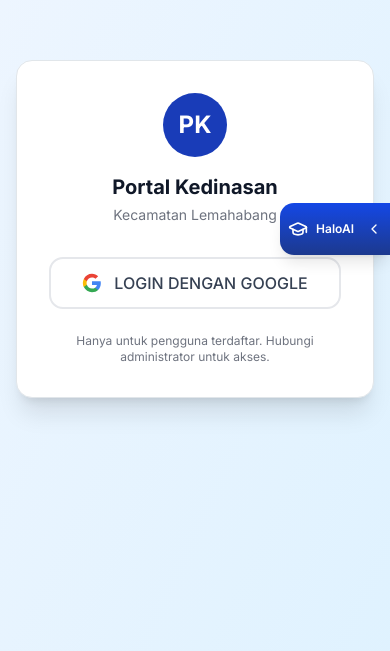
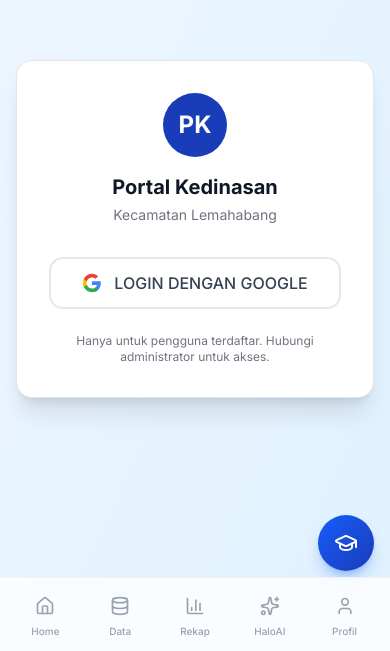
Before and after one commit to bankyan80/portal-korwil, a Next.js app: page /login in a window 390 px wide. Shown: the part 193-844 px from the top of the page. Built offline with nearby package versions, Linux system fonts and the light colour scheme; no server answers; the database is empty.

Commit message:
feat: responsive adaptive hybrid UI - mobile bottom nav, HaloAI bottom sheet, responsive layouts

```diff
--- a/src/app/admin/operator/page.tsx
+++ b/src/app/admin/operator/page.tsx
@@ -8,6 +8,7 @@ import { useCachedFirestore } from '@/hooks/useCachedFirestore';
 import { normalizeSchool } from '@/lib/normalize';
 import { Users, School, BarChart3, FileText, Image, Megaphone, LogOut, Loader2, Building2, RefreshCw, ListTodo, CheckCircle, ExternalLink, Clock } from 'lucide-react';
 import { FirebaseLED } from '@/components/portal/FirebaseLED';
+import MobileBottomNav from '@/components/layout/MobileBottomNav';
 import { db } from '@/lib/firebase';
 import { collection, query, where, onSnapshot } from 'firebase/firestore';
 
@@ -348,6 +349,7 @@ export default function OperatorDashboard() {
           </p>
         </div>
       </main>
+      <MobileBottomNav />
     </div>
   );
 }
--- a/src/app/admin/super/page.tsx
+++ b/src/app/admin/super/page.tsx
@@ -6,6 +6,7 @@ import { useAppStore } from '@/store/app-store';
 import { auth } from '@/lib/firebase';
 import { useCachedFirestore } from '@/hooks/useCachedFirestore';
 import { FirebaseLED } from '@/components/portal/FirebaseLED';
+import MobileBottomNav from '@/components/layout/MobileBottomNav';
 import {
   Users, School, BarChart3, FileText,
   LogOut, Loader2, Building2, RefreshCw, Shield,
@@ -483,6 +484,7 @@ export default function SuperAdminDashboard() {
           )}
         </div>
       </main>
+      <MobileBottomNav />
     </div>
   );
 }
--- a/src/app/globals.css
+++ b/src/app/globals.css
@@ -277,3 +277,37 @@ html {
   outline: 2px solid var(--ring);
   outline-offset: 2px;
 }
+
+/* Mobile safe area support */
+.safe-area-bottom {
+  padding-bottom: env(safe-area-inset-bottom, 0px);
+}
+
+.safe-area-top {
+  padding-top: env(safe-area-inset-top, 0px);
+}
+
+/* Touch-friendly interactions */
+@media (max-width: 767px) {
+  button, a, [role="button"] {
+    -webkit-tap-highlight-color: transparent;
+  }
+
+  input, select, textarea {
+    font-size: 16px !important; /* Prevents zoom on iOS */
+  }
+}
+
+/* Responsive table horizontal scroll */
+.table-scroll {
+  overflow-x: auto;
+  -webkit-overflow-scrolling: touch;
+}
+
+/* Mobile bottom sheet support */
+@media (max-width: 767px) {
+  .bottom-sheet {
+    max-height: 90vh;
+    overflow-y: auto;
+  }
+}
--- a/src/app/layout.tsx
+++ b/src/app/layout.tsx
@@ -6,6 +6,7 @@ import { ThemeProvider } from "@/providers/ThemeProvider";
 import { AuthProvider } from "@/providers/AuthProvider";
 import { FirestoreDataProvider } from "@/providers/FirestoreDataProvider";
 import HaloAIWidget from "@/components/ai/HaloAIWidget";
+import MobileBottomNav from "@/components/layout/MobileBottomNav";
 
 const inter = Inter({
   variable: "--font-inter",
@@ -77,6 +78,7 @@ export default function RootLayout({
               }}
             />
             <HaloAIWidget />
+            <MobileBottomNav />
           </AuthProvider>
         </ThemeProvider>
       </body>
--- a/src/app/rekap-laporan/page.tsx
+++ b/src/app/rekap-laporan/page.tsx
@@ -7,6 +7,7 @@ import {
   ChevronDown, ChevronUp, Filter, Eye, Edit, Trash2, SortAsc,
 } from 'lucide-react';
 import Footer from '@/components/portal/Footer';
+import MobileBottomNav from '@/components/layout/MobileBottomNav';
 import { useState, useMemo, useCallback, useEffect } from 'react';
 import { useAppStore } from '@/store/app-store';
 import { normalizeSchool } from '@/lib/normalize';
@@ -632,6 +633,7 @@ export default function LaporanBulananPage() {
       </main>
 
       <Footer />
+      <MobileBottomNav />
     </div>
   );
 }
--- a/src/components/ai/HaloAIWidget.tsx
+++ b/src/components/ai/HaloAIWidget.tsx
@@ -1,45 +1,53 @@
-'use client';
+'use client'
 
-import { useState, useEffect, useCallback } from 'react';
-import { usePathname } from 'next/navigation';
-import { AnimatePresence, motion } from 'framer-motion';
-import HaloAIChat from './HaloAIChat';
-import { useAppStore } from '@/store/app-store';
-import { GraduationCap, ChevronLeft, ChevronRight, Sparkles } from 'lucide-react';
+import { useState, useEffect, useCallback } from 'react'
+import { usePathname } from 'next/navigation'
+import { AnimatePresence, motion } from 'framer-motion'
+import HaloAIChat from './HaloAIChat'
+import { useAppStore } from '@/store/app-store'
+import { GraduationCap, ChevronLeft, ChevronRight, X, Sparkles } from 'lucide-react'
+import { useIsDesktop } from '@/hooks/use-media-query'
 
-type AIStatus = 'online' | 'slow' | 'error' | 'checking';
+type AIStatus = 'online' | 'slow' | 'error' | 'checking'
 
 export default function HaloAIWidget() {
-  const [isOpen, setIsOpen] = useState(false);
-  const [aiStatus, setAiStatus] = useState<AIStatus>('checking');
-  const user = useAppStore((s) => s.user);
-  const currentView = useAppStore((s) => s.currentView);
-  const pathname = usePathname();
+  const [isOpen, setIsOpen] = useState(false)
+  const [aiStatus, setAiStatus] = useState<AIStatus>('checking')
+  const user = useAppStore((s) => s.user)
+  const currentView = useAppStore((s) => s.currentView)
+  const pathname = usePathname()
+  const isDesktop = useIsDesktop()
 
   useEffect(() => {
-    let failCount = 0;
-    let isOffline = false;
+    let failCount = 0
+    let isOffline = false
 
     const check = async () => {
       try {
-        const res = await fetch('/api/haloai', { method: 'GET' });
-        const data = await res.json();
-        isOffline = !data.ok;
-        failCount = data.ok ? 0 : failCount + 1;
-        setAiStatus(data.ok ? 'online' : 'error');
+        const res = await fetch('/api/haloai', { method: 'GET' })
+        const data = await res.json()
+        isOffline = !data.ok
+        failCount = data.ok ? 0 : failCount + 1
+        setAiStatus(data.ok ? 'online' : 'error')
       } catch {
-        failCount++;
-        isOffline = failCount > 2;
+        failCount++
+        isOffline = failCount > 2
         if (failCount > 2) {
-          setAiStatus('error');
+          setAiStatus('error')
         }
       }
-    };
+    }
 
-    check();
-    const interval = setInterval(check, 120000);
-    return () => clearInterval(interval);
-  }, []);
+    check()
+    const interval = setInterval(check, 120000)
+    return () => clearInterval(interval)
+  }, [])
+
+  useEffect(() => {
+    const handleToggle = () => setIsOpen(prev => !prev)
+    window.addEventListener('haloai:toggle', handleToggle)
+    return () => window.removeEventListener('haloai:toggle', handleToggle)
+  }, [])
 
   const context = {
     userRole: user?.role || 'publik',
@@ -48,16 +56,52 @@ export default function HaloAIWidget() {
     schoolId: user?.schoolId,
     currentPath: pathname || '/',
     currentView,
-  };
+  }
 
   const handleToggle = useCallback(() => {
-    setIsOpen(prev => !prev);
-  }, []);
+    setIsOpen(prev => !prev)
+  }, [])
 
   const handleAiStatusChange = useCallback((status: AIStatus) => {
-    setAiStatus(status);
-  }, []);
+    setAiStatus(status)
+  }, [])
 
+  return (
+    <>
+      {isDesktop ? (
+        <DesktopPanel
+          isOpen={isOpen}
+          onToggle={handleToggle}
+          context={context}
+          aiStatus={aiStatus}
+          onAiStatusChange={handleAiStatusChange}
+        />
+      ) : (
+        <MobileSheet
+          isOpen={isOpen}
+          onClose={handleToggle}
+          context={context}
+          aiStatus={aiStatus}
+          onAiStatusChange={handleAiStatusChange}
+        />
+      )}
+    </>
+  )
+}
+
+function DesktopPanel({
+  isOpen,
+  onToggle,
+  context,
+  aiStatus,
+  onAiStatusChange,
+}: {
+  isOpen: boolean
+  onToggle: () => void
+  context: any
+  aiStatus: AIStatus
+  onAiStatusChange: (status: AIStatus) => void
+}) {
   return (
     <>
       <AnimatePresence>
@@ -69,7 +113,7 @@ export default function HaloAIWidget() {
             transition={{ duration: 0.3, ease: 'easeInOut' }}
             className="fixed top-0 right-0 z-50 h-screen w-[400px] bg-white dark:bg-slate-800 shadow-2xl shadow-black/20 border-l border-gray-200 dark:border-slate-700 flex flex-col"
           >
-            <HaloAIChat onClose={handleToggle} context={context} aiStatus={aiStatus} onAiStatusChange={handleAiStatusChange} />
+            <HaloAIChat onClose={onToggle} context={context} aiStatus={aiStatus} onAiStatusChange={onAiStatusChange} />
           </motion.div>
         )}
       </AnimatePresence>
@@ -77,12 +121,9 @@ export default function HaloAIWidget() {
       <motion.button
         initial={false}
         animate={{ x: isOpen ? 0 : 0 }}
-        className={`fixed top-1/2 -translate-y-1/2 z-50 flex items-center gap-2 px-2 py-4 rounded-l-xl shadow-lg transition-all duration-300 ${
-          isOpen
-            ? 'right-[400px] bg-gradient-to-b from-blue-700 to-blue-900 text-white'
-            : 'right-0 bg-gradient-to-b from-blue-700 to-blue-900 text-white rounded-l-xl rounded-r-none'
-        }`}
-        onClick={handleToggle}
+        className="fixed top-1/2 -translate-y-1/2 z-50 flex items-center gap-2 px-2 py-4 rounded-l-xl shadow-lg transition-all duration-300 bg-gradient-to-b from-blue-700 to-blue-900 text-white"
+        style={{ right: isOpen ? '400px' : '0' }}
+        onClick={onToggle}
       >
         <GraduationCap className="w-5 h-5" />
         {!isOpen && (
@@ -94,12 +135,81 @@ export default function HaloAIWidget() {
             HaloAI
           </motion.span>
         )}
-        {isOpen ? (
-          <ChevronRight className="w-4 h-4" />
-        ) : (
-          <ChevronLeft className="w-4 h-4" />
+        {isOpen ? <ChevronRight className="w-4 h-4" /> : <ChevronLeft className="w-4 h-4" />}
+      </motion.button>
+    </>
+  )
+}
+
+function MobileSheet({
+  isOpen,
+  onClose,
+  context,
+  aiStatus,
+  onAiStatusChange,
+}: {
+  isOpen: boolean
+  onClose: () => void
+  context: any
+  aiStatus: AIStatus
+  onAiStatusChange: (status: AIStatus) => void
+}) {
+  return (
+    <>
+      <AnimatePresence>
+        {isOpen && (
+          <>
+            <motion.div
+              initial={{ opacity: 0 }}
+              animate={{ opacity: 1 }}
+              exit={{ opacity: 0 }}
+              transition={{ duration: 0.2 }}
+              className="fixed inset-0 z-50 bg-black/40 backdrop-blur-sm md:hidden"
+              onClick={onClose}
+            />
+            <motion.div
+              initial={{ y: '100%' }}
+              animate={{ y: 0 }}
+              exit={{ y: '100%' }}
+              transition={{ duration: 0.3, ease: 'easeInOut' }}
+              className="fixed bottom-0 left-0 right-0 z-50 h-[90vh] bg-white dark:bg-slate-800 rounded-t-2xl shadow-2xl flex flex-col md:hidden"
+            >
+              <div className="flex items-center justify-between px-4 py-3 bg-gradient-to-r from-[#0d3b66] to-[#1a5276] rounded-t-2xl">
+                <div className="flex items-center gap-3">
+                  <div className="w-9 h-9 rounded-xl bg-yellow-500/20 flex items-center justify-center">
+                    <GraduationCap className="w-4 h-4 text-yellow-400" />
+                  </div>
+                  <div>
+                    <h2 className="font-bold text-sm text-white flex items-center gap-1.5">
+                      <Sparkles className="w-3.5 h-3.5 text-yellow-400" />
+                      HaloAI
+                    </h2>
+                    <p className="text-[10px] text-blue-200">Asisten Pendidikan Digital</p>
+                  </div>
+                </div>
+                <button
+                  onClick={onClose}
+                  className="w-8 h-8 rounded-full bg-white/10 hover:bg-white/20 flex items-center justify-center transition-colors"
+                >
+                  <X className="w-4 h-4 text-white" />
+                </button>
+              </div>
+              <HaloAIChat onClose={onClose} context={context} aiStatus={aiStatus} onAiStatusChange={onAiStatusChange} />
+            </motion.div>
+          </>
+        )}
+      </AnimatePresence>
+
+      <motion.button
+        whileTap={{ scale: 0.9 }}
+        className="fixed bottom-20 right-4 z-40 w-14 h-14 rounded-full bg-gradient-to-br from-blue-600 to-blue-800 text-white shadow-lg shadow-blue-600/30 flex items-center justify-center md:hidden"
+        onClick={onClose}
+      >
+        <GraduationCap className="w-6 h-6" />
+        {aiStatus === 'online' && (
+          <span className="absolute top-0 right-0 w-3.5 h-3.5 bg-green-400 rounded-full border-2 border-white dark:border-slate-900" />
         )}
       </motion.button>
     </>
-  );
+  )
 }
--- /dev/null
+++ b/src/components/layout/MobileBottomNav.tsx
@@ -0,0 +1,95 @@
+'use client'
+
+import { Home, Database, BarChart3, Sparkles, User } from 'lucide-react'
+import { usePathname, useRouter } from 'next/navigation'
+import { useAppStore } from '@/store/app-store'
+import { cn } from '@/lib/utils'
+
+interface NavItem {
+  id: string
+  label: string
+  icon: React.ElementType
+  path: string
+  requiresAuth?: boolean
+  allowedRoles?: string[]
+}
+
+const navItems: NavItem[] = [
+  { id: 'home', label: 'Home', icon: Home, path: '/' },
+  { id: 'data', label: 'Data', icon: Database, path: '/data-sekolah' },
+  { id: 'rekap', label: 'Rekap', icon: BarChart3, path: '/rekap-laporan' },
+  { id: 'haloai', label: 'HaloAI', icon: Sparkles, path: '/haloai' },
+  { id: 'profil', label: 'Profil', icon: User, path: '/profil' },
+]
+
+export default function MobileBottomNav() {
+  const pathname = usePathname()
+  const router = useRouter()
+  const user = useAppStore((s) => s.user)
+  const setCurrentView = useAppStore((s) => s.setCurrentView)
+
+  const isActive = (item: NavItem) => {
+    if (item.path === '/') return pathname === '/'
+    return pathname?.startsWith(item.path) || false
+  }
+
+  const handleNav = (item: NavItem) => {
+    if (item.id === 'haloai') {
+      window.dispatchEvent(new CustomEvent('haloai:toggle'))
+      return
+    }
+
+    if (item.requiresAuth && !user) {
+      router.push('/login')
+      return
+    }
+
+    if (item.allowedRoles && user && !item.allowedRoles.includes(user.role)) {
+      return
+    }
+
+    setCurrentView(item.path === '/' ? 'portal' : item.path.replace('/', '') as any)
+    router.push(item.path)
+  }
+
+  return (
+    <nav className="fixed bottom-0 left-0 right-0 z-40 md:hidden">
+      <div className="bg-white/80 dark:bg-slate-900/80 backdrop-blur-xl border-t border-gray-200/50 dark:border-slate-700/50 safe-area-bottom">
+        <div className="flex items-center justify-around px-2 py-1">
+          {navItems.map((item) => {
+            const Icon = item.icon
+            const active = isActive(item)
+            return (
+              <button
+                key={item.id}
+                onClick={() => handleNav(item)}
+                className={cn(
+                  'flex flex-col items-center justify-center py-2 px-3 rounded-xl transition-all duration-200 min-w-[56px]',
+                  active
+                    ? 'text-blue-700 dark:text-blue-400'
+                    : 'text-gray-400 dark:text-gray-500 hover:text-gray-600 dark:hover:text-gray-300'
+                )}
+              >
+                <div className={cn(
+                  'relative p-1.5 rounded-xl transition-all duration-200',
+                  active && 'bg-blue-100 dark:bg-blue-900/40'
+                )}>
+                  <Icon className="w-5 h-5" />
+                  {active && (
+                    <span className="absolute -bottom-0.5 left-1/2 -translate-x-1/2 w-1 h-1 rounded-full bg-blue-600 dark:bg-blue-400" />
+                  )}
+                </div>
+                <span className={cn(
+                  'text-[10px] font-medium mt-0.5',
+                  active ? 'text-blue-700 dark:text-blue-400' : 'text-gray-400 dark:text-gray-500'
+                )}>
+                  {item.label}
+                </span>
+              </button>
+            )
+          })}
+        </div>
+      </div>
+    </nav>
+  )
+}
--- a/src/components/portal/PortalView.tsx
+++ b/src/components/portal/PortalView.tsx
@@ -8,6 +8,7 @@ import Gallery from '@/components/portal/Gallery';
 import Organizations from '@/components/portal/Organizations';
 import InstitutionLinks from '@/components/portal/InstitutionLinks';
 import Footer from '@/components/portal/Footer';
+import MobileBottomNav from '@/components/layout/MobileBottomNav';
 import { FirebaseLED } from './FirebaseLED';
 
 export default function PortalView() {
@@ -17,7 +18,7 @@ export default function PortalView() {
       <FirebaseLED />
       <main className="flex-1 w-full">
         <HeroSection />
-        <div className="max-w-7xl mx-auto px-4 sm:px-6 lg:px-8 py-8 space-y-12">
+        <div className="max-w-7xl mx-auto px-3 sm:px-6 lg:px-8 py-6 sm:py-8 space-y-8 sm:space-y-12 md:pb-20">
           <MenuGrid />
           <div id="informasi"><Announcements /></div>
           <div id="galeri"><Gallery /></div>
@@ -26,6 +27,7 @@ export default function PortalView() {
         </div>
       </main>
       <div id="kontak"><Footer /></div>
+      <MobileBottomNav />
     </div>
   );
 }
--- /dev/null
+++ b/src/hooks/use-media-query.ts
@@ -0,0 +1,66 @@
+import * as React from "react"
+
+export type Breakpoint = 'sm' | 'md' | 'lg' | 'xl' | '2xl'
+
+const BREAKPOINTS: Record<Breakpoint, number> = {
+  sm: 640,
+  md: 768,
+  lg: 1024,
+  xl: 1280,
+  '2xl': 1536,
+}
+
+export function useMediaQuery(query: string): boolean {
+  const [matches, setMatches] = React.useState(false)
+
+  React.useEffect(() => {
+    if (typeof window === 'undefined') return
+    const media = window.matchMedia(query)
+    setMatches(media.matches)
+
+    const listener = (e: MediaQueryListEvent) => setMatches(e.matches)
+    media.addEventListener('change', listener)
+    return () => media.removeEventListener('change', listener)
+  }, [query])
+
+  return matches
+}
+
+export function useBreakpoint(breakpoint: Breakpoint): boolean {
+  const query = `(min-width: ${BREAKPOINTS[breakpoint]}px)`
+  return useMediaQuery(query)
+}
+
+export function useIsMobile(): boolean {
+  return !useBreakpoint('md')
+}
+
+export function useIsTablet(): boolean {
+  const md = useBreakpoint('md')
+  const lg = useBreakpoint('lg')
+  return md && !lg
+}
+
+export function useIsDesktop(): boolean {
+  return useBreakpoint('lg')
+}
+
+export function useIsLargeDesktop(): boolean {
+  return useBreakpoint('xl')
+}
+
+export function useViewportSize(): { width: number; height: number } {
+  const [size, setSize] = React.useState({ width: 0, height: 0 })
+
+  React.useEffect(() => {
+    if (typeof window === 'undefined') return
+
+    const update = () => setSize({ width: window.innerWidth, height: window.innerHeight })
+    update()
+
+    window.addEventListener('resize', update)
+    return () => window.removeEventListener('resize', update)
+  }, [])
+
+  return size
+}
```
Also changed, not shown: src/components/ai/HaloAIChat.tsx (+5 -5 lines), src/components/ai/HaloAIQuickMenu.tsx (+4 -4 lines).
